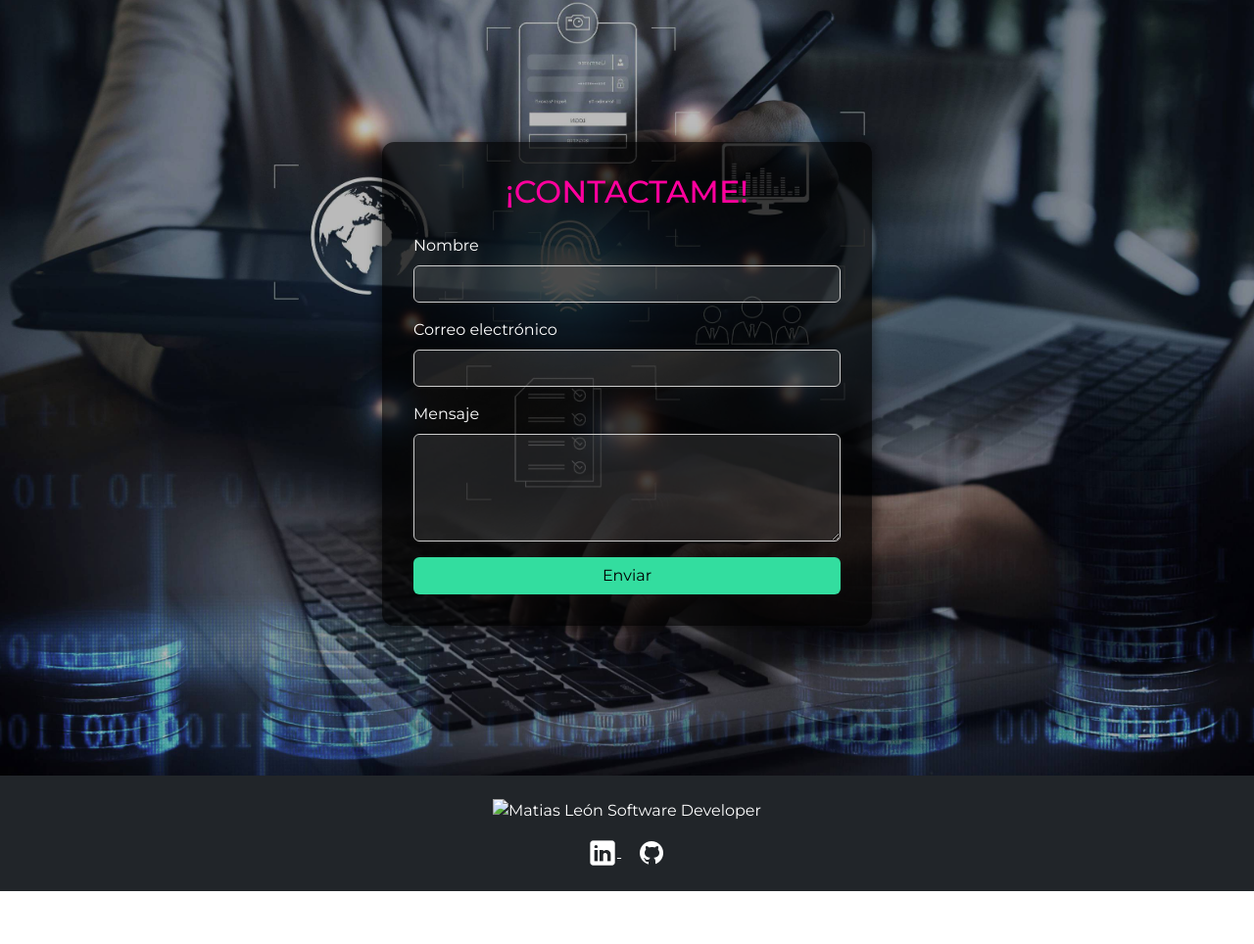
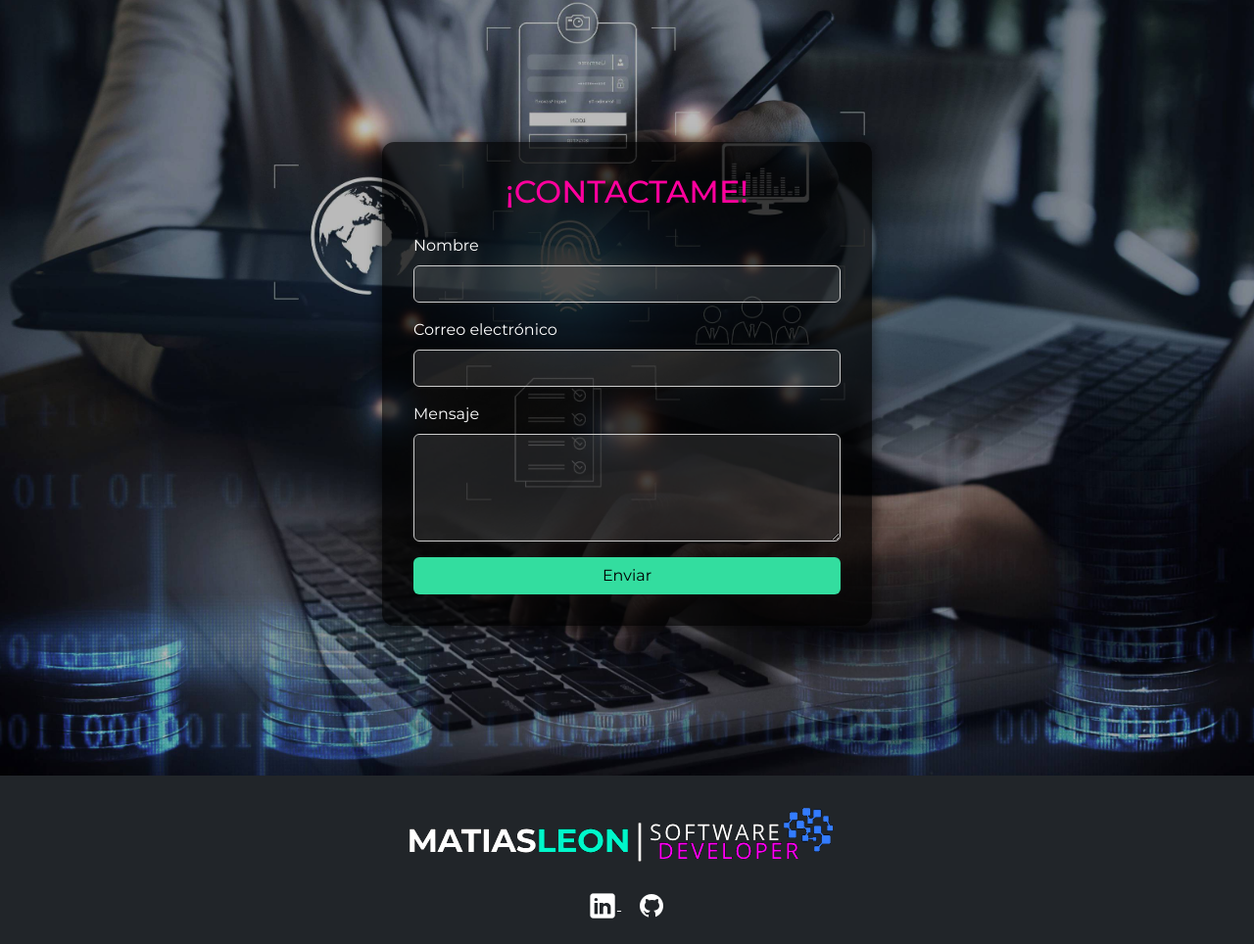
Before and after one commit to LeonMatias22/Portafolio, a plain HTML site: page index.html in a window 1280 px wide. Shown: the part 4153-5117 px from the top of the page at 98% size. Before the commit the page ends 5063 px from the top, so only its background shows below. Drawn offline with nearby package versions, Linux system fonts and the light colour scheme.

Commit message:
Actualizacion Logo

```diff
--- a/index.html
+++ b/index.html
@@ -454,8 +454,8 @@ Mi objetivo es seguir aprendiendo y perfeccionando mis habilidades día a día,
 
     <!-- Footer con redes sociales -->
     <footer class="bg-dark text-white text-center py-4">
-      <div class="container justify-content-center align-items-center gap-4 flex-wrap">
-        <img class="mb-3" src="./assets/images/icons/Logo moderno de tecnología azul y verde.png" alt="Matias León Software Developer">
+      <div class="container justify-content-between align-items-center gap-4 flex-wrap">
+        <img class="mb-3" src="./assets/images/icons/nuevoLogo.png" alt="Matias León Software Developer">
         <br>
         <div>
           <a
```
Also changed, not shown: assets/images/icons/Black and Green Modern Technology Company Logo.png (added), assets/images/icons/blue brain tech logo design. smart brain logo design.png (added), assets/images/icons/nuevoLogo.png (added).
